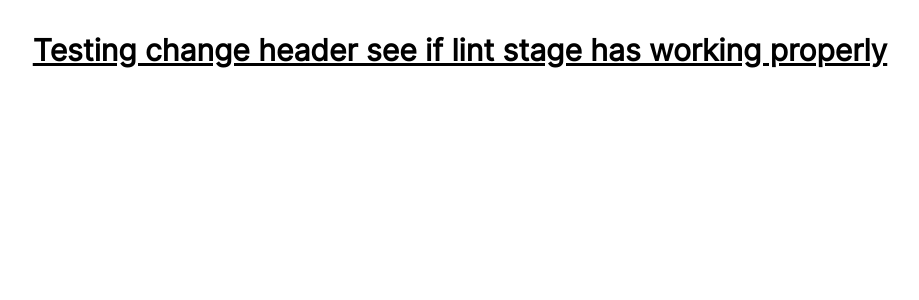
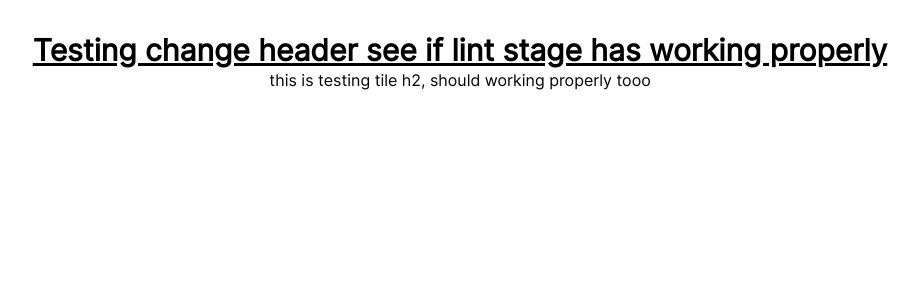
Before and after one commit to daudzubaidi/vite-project, a React (Vite) app: page / in a window 1280 px wide. Shown: the top 300 px of the page, without its empty margins (180-1099 px from the left). Built offline with nearby package versions, Linux system fonts and the light colour scheme.

Commit message:
fix: testing change test

```diff
--- a/src/App.tsx
+++ b/src/App.tsx
@@ -6,6 +6,8 @@ function App() {
       <h1 className="text-3xl font-bold underline">
         Testing change header see if lint stage has working properly
       </h1>
+
+      <h2>this is testing tile h2, should working properly tooo</h2>
     </>
   );
 }
```
